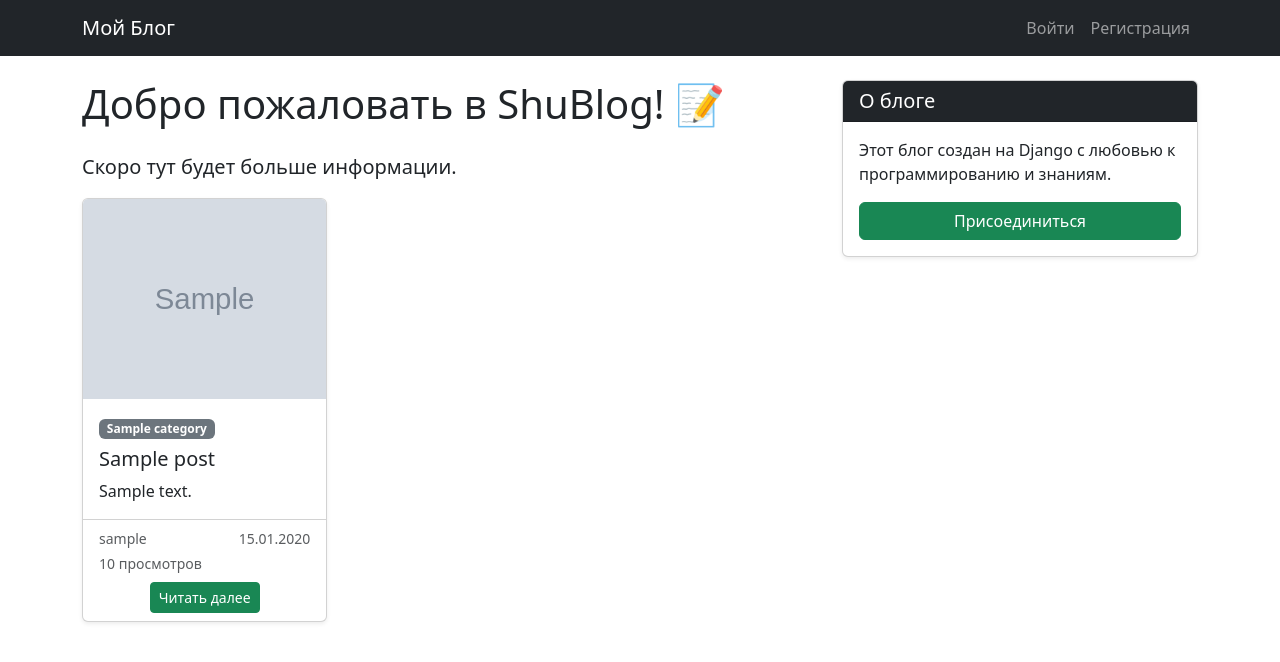
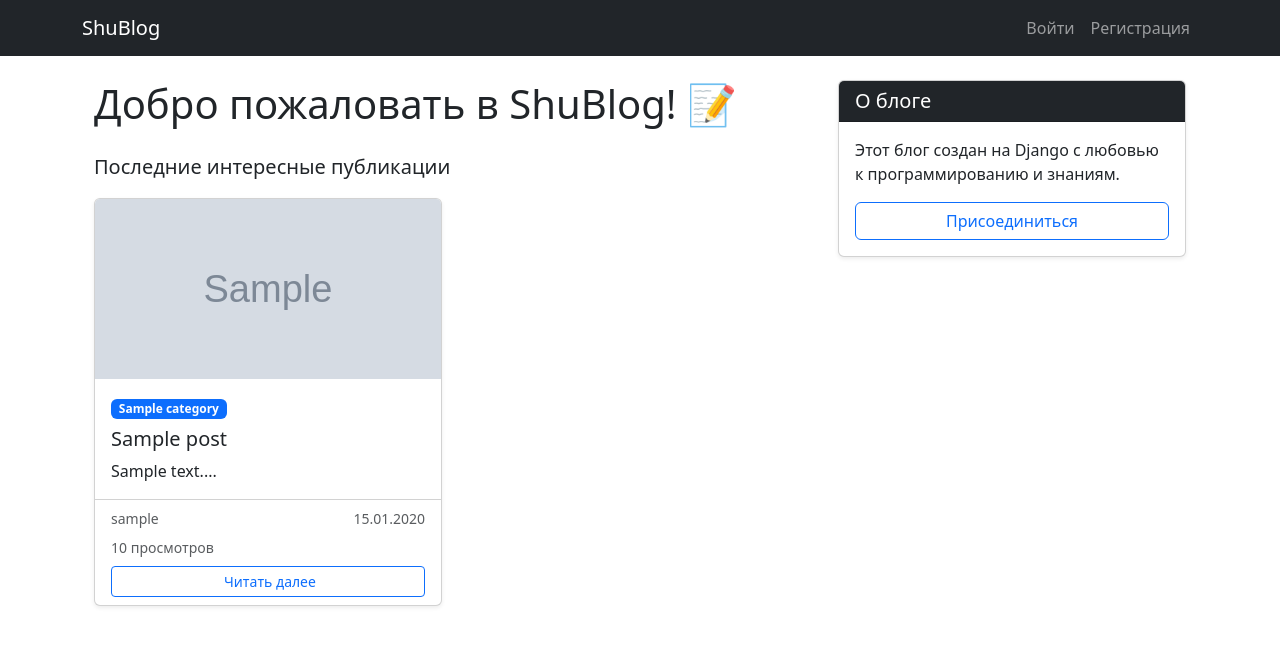
Before and after one commit to shurabota2801-ctrl/myshublog, a Django app: page / in a window 1280 px wide. Shown: the top 662 px of the page. Run offline with Django 5.2, Linux system fonts and the light colour scheme; tables that the repository leaves empty hold one stand-in row (values such as "Sample post"); grey boxes marked "Sample" are stand-in pictures; some libraries are stand-ins or nearby versions.

Commit message:
first commit

```diff
--- a/blog/templates/blog/create_post.html
+++ b/blog/templates/blog/create_post.html
@@ -57,10 +57,10 @@
                             {{ form.image }}
                         </div>
 
-                        <button type="submit" class="btn btn-success btn-lg w-100">
+                        <button type="submit" class="btn btn-outline-primary btn-lg w-100">
                             <i class="fas fa-paper-plane"></i> Опубликовать пост
                         </button>
-                            <a href="{% url 'blog:index' %}" class="btn btn-outline-secondary w-100 mt-2">
+                            <a href="{% url 'home' %}" class="btn btn-outline-secondary w-100 mt-2">
                                 <i class="fas fa-times"></i> Отмена
                             </a>
                     </form>
--- a/blog/templates/blog/post_detail.html
+++ b/blog/templates/blog/post_detail.html
@@ -9,8 +9,8 @@
             <!-- Хлебные крошки -->
             <nav aria-label="breadcrumb" class="mb-4">
                 <ol class="breadcrumb">
-                    <li class="breadcrumb-item"><a href="{% url 'blog:index' %}">Главная</a></li>
-                    <li class="breadcrumb-item"><a href="{% url 'blog:index' %}">Все посты</a></li>
+                    <li class="breadcrumb-item"><a href="{% url 'home' %}">Главная</a></li>
+                    <li class="breadcrumb-item"><a href="{% url 'home' %}">Все посты</a></li>
                     <li class="breadcrumb-item active">{{ post.title|truncatewords:4 }}</li>
                 </ol>
             </nav>
@@ -69,7 +69,7 @@
 
             <!-- Кнопки навигации -->
             <div class="d-flex justify-content-between align-items-center mb-5">
-                <a href="{% url 'blog:post_list' %}" class="btn btn-outline-primary">
+                <a href="{% url 'home' %}" class="btn btn-outline-primary">
                     <i class="fas fa-arrow-left me-2"></i>Назад к списку постов
                 </a>
 
--- a/blog/urls.py
+++ b/blog/urls.py
@@ -4,7 +4,6 @@ from . import views
 app_name = 'blog'
 
 urlpatterns = [
-    path('', views.index, name='index'),
     path('create/', views.create_post, name='create_post'),
-    path('post_detail/', views.post_detail, name='post_detail'),
+    path('post/<int:post_id>/', views.post_detail, name='post_detail'),
 ]
--- a/blog/views.py
+++ b/blog/views.py
@@ -46,7 +46,7 @@ def create_post(request):
 
             post.save()
             messages.success(request, message)
-            return redirect('blog:index')
+            return redirect('home')
     else:
         form = PostForm()
 
--- a/core/settings.py
+++ b/core/settings.py
@@ -147,6 +147,8 @@ CKEDITOR_IMAGE_BACKEND = 'pillow'
 
 CRISPY_TEMPLATE_PACK = "bootstrap5"
 
+# Куда перенаправлять после входа
+LOGIN_REDIRECT_URL = 'home'  # или 'blog:index'
 
 # Default primary key field type
 # https://docs.djangoproject.com/en/5.2/ref/settings/#default-auto-field
--- a/core/urls.py
+++ b/core/urls.py
@@ -18,10 +18,11 @@ from django.contrib import admin
 from django.urls import path, include
 from django.conf import settings
 from django.conf.urls.static import static
+from blog import views
 
 urlpatterns = [
     path('admin/', admin.site.urls),
-    path('', include('blog.urls')),
+    path('', views.index, name='home'),
     path('blog/', include('blog.urls')),
     path('users/', include('users.urls')),
     path('__debug__/', include('debug_toolbar.urls')),
--- a/templates/base.html
+++ b/templates/base.html
@@ -3,7 +3,7 @@
 <head>
     <meta charset="UTF-8">
     <meta name="viewport" content="width=device-width, initial-scale=1.0">
-    <title>{% block title %}Мой Блог{% endblock %}</title>
+    <title>{% block title %}ShuBlog{% endblock %}</title>
 
     <!-- Bootstrap 5 CSS -->
     <link href="https://cdn.jsdelivr.net/npm/bootstrap@5.3.0/dist/css/bootstrap.min.css" rel="stylesheet">
@@ -36,7 +36,7 @@
     <!-- Навигация -->
     <nav class="navbar navbar-expand-lg navbar-dark bg-dark">
         <div class="container">
-            <a class="navbar-brand" href="/">Мой Блог</a>
+            <a class="navbar-brand" href="/">ShuBlog</a>
 
             <div class="navbar-nav ms-auto">
                 {% if user.is_authenticated %}
--- a/templates/index.html
+++ b/templates/index.html
@@ -3,35 +3,42 @@
 {% block title %}{{ title }}{% endblock %}
 
 {% block content %}
+<div class="container mt-4">
     <div class="row">
+        <!-- Основной контент -->
         <div class="col-lg-8">
             <h1 class="mb-4">Добро пожаловать в ShuBlog! 📝</h1>
-        <p class="lead">Скоро тут будет больше информации.</p>
+            <p class="lead">Последние интересные публикации</p>
 
+            {% if posts %}
+            <div class="row">
                 {% for post in posts %}
-        <div class="col-md-6 col-lg-4 mb-4">
+                <div class="col-md-6 mb-4">
                     <div class="card h-100 shadow-sm">
                         <!-- Изображение поста (если есть) -->
                         {% if post.image %}
-                <img src="{{ post.image.url }}" class="card-img-top" alt="{{ post.title }}" style="height: 200px; object-fit: cover;">
+                        <img src="{{ post.image.url }}" class="card-img-top" alt="{{ post.title }}"
+                             style="height: 180px; object-fit: cover;">
                         {% endif %}
 
                         <div class="card-body">
                             <!-- Категория -->
                             {% if post.category %}
-                    <span class="badge bg-secondary mb-2">{{ post.category.name }}</span>
+                            <span class="badge bg-primary mb-2">{{ post.category.name }}</span>
                             {% endif %}
 
+                            <!-- Заголовок -->
                             <h5 class="card-title">{{ post.title }}</h5>
 
-                    <!-- Краткое содержание -->
-                    <p class="card-text">
-                        {{ post.content|striptags|truncatewords:20 }}
-                    </p>
+                            <!-- Краткое содержание (ТОЛЬКО 2-3 строки) -->
+                            <div class="card-text line-clamp-3">
+                                {{ post.content|striptags|truncatewords:30 }}...
+                            </div>
                         </div>
 
                         <div class="card-footer bg-transparent">
-                    <div class="d-flex justify-content-between align-items-center">
+                            <!-- Автор и дата -->
+                            <div class="d-flex justify-content-between align-items-center mb-2">
                                 <small class="text-muted">
                                     <i class="fas fa-user"></i> {{ post.author.username }}
                                 </small>
@@ -41,14 +48,14 @@
                             </div>
 
                             <!-- Просмотры -->
-                    <small class="text-muted d-block mt-1">
+                            <small class="text-muted d-block mb-2">
                                 <i class="fas fa-eye"></i> {{ post.views }} просмотров
                             </small>
 
                             <!-- Кнопка "Читать далее" -->
-                    <div class="text-center mt-2">
-                        <a href="/blog/post/{{ post.id }}/" class="btn btn-success btn-sm">
-                            Читать далее <i class="fas fa-arrow-right"></i>
+                            <div class="text-center">
+                                <a href="/blog/post/{{ post.id }}/" class="btn btn-outline-primary btn-sm w-100">
+                                    <i class="fas fa-book-open me-1"></i> Читать далее
                                 </a>
                             </div>
                         </div>
@@ -56,9 +63,28 @@
                 </div>
                 {% endfor %}
             </div>
+            {% else %}
+            <!-- Если постов нет -->
+            <div class="text-center py-5">
+                <i class="fas fa-feather-alt fa-3x text-muted mb-3"></i>
+                <h3>Пока нет постов</h3>
+                <p class="text-muted">Станьте первым автором!</p>
+                {% if user.is_authenticated %}
+                    <a href="{% url 'blog:create_post' %}" class="btn btn-outline-primary">
+                        <i class="fas fa-plus"></i> Написать первый пост
+                    </a>
+                {% else %}
+                    <a href="{% url 'users:register' %}" class="btn btn-outline-primary">
+                        <i class="fas fa-user-plus"></i> Присоединиться
+                    </a>
+                {% endif %}
+            </div>
+            {% endif %}
+        </div>
 
+        <!-- Боковая панель -->
         <div class="col-lg-4">
-        <div class="card shadow-sm">
+            <div class="card shadow-sm mb-4">
                 <div class="card-header bg-dark text-white">
                     <h5 class="mb-0"><i class="fas fa-info-circle"></i> О блоге</h5>
                 </div>
@@ -66,11 +92,11 @@
                     <p>Этот блог создан на Django с любовью к программированию и знаниям.</p>
                     <div class="d-grid gap-2">
                         {% if user.is_authenticated %}
-                        <a href="{% url 'blog:create_post' %}" class="btn btn-success">
-                            <i class="fas fa-user-plus"></i> Создать пост
+                            <a href="{% url 'blog:create_post' %}" class="btn btn-outline-primary">
+                                <i class="fas fa-plus"></i> Создать пост
                             </a>
                         {% else %}
-                        <a href="{% url 'users:register' %}" class="btn btn-success">
+                            <a href="{% url 'users:register' %}" class="btn btn-outline-primary">
                                 <i class="fas fa-user-plus"></i> Присоединиться
                             </a>
                         {% endif %}
@@ -79,4 +105,5 @@
             </div>
         </div>
     </div>
+</div>
 {% endblock %}
--- a/users/templates/users/logout.html
+++ b/users/templates/users/logout.html
@@ -11,7 +11,7 @@
                 <p class="mb-4">Вы успешно вышли из системы.</p>
                 <div class="d-grid gap-2">
                     <a href="{% url 'users:login' %}" class="btn btn-primary">Войти снова</a>
-                    <a href="/" class="btn btn-secondary">На главную</a>
+                    <a href="{% url 'home' %}" class="btn btn-secondary">На главную</a>
                 </div>
             </div>
         </div>
```
Lines whose indentation alone changed are shown as unchanged.
